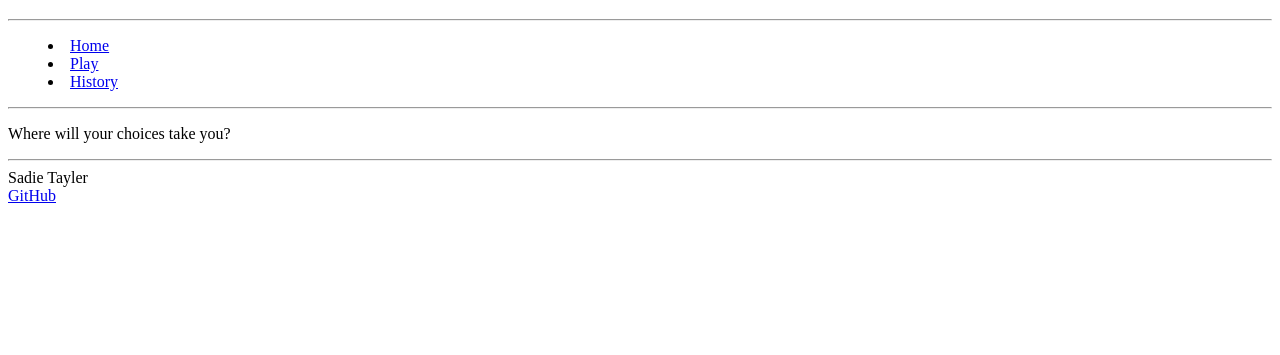
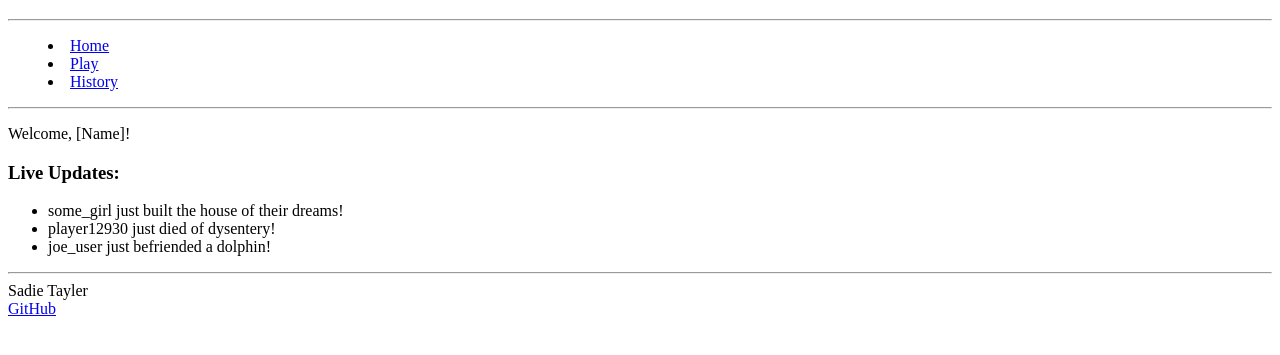
Before and after one commit to sadietayler/startup, a plain HTML site: page play.html in a window 1280 px wide. Shown: the part 61-416 px from the top of the page. Drawn offline with Linux system fonts and the light colour scheme.

Commit message:
add live updates to play.html

```diff
--- a/play.html
+++ b/play.html
@@ -25,7 +25,14 @@
     </header>
 
     <main>
-        <p>Where will your choices take you?</p>
+        <p>Welcome, [Name]!</p>
+
+        <h3>Live Updates:</h3>
+        <ul>
+            <li>some_girl just built the house of their dreams!</li>
+            <li>player12930 just died of dysentery!</li>
+            <li>joe_user just befriended a dolphin!</li>
+        </ul>
     </main>
 
     <footer>
```
